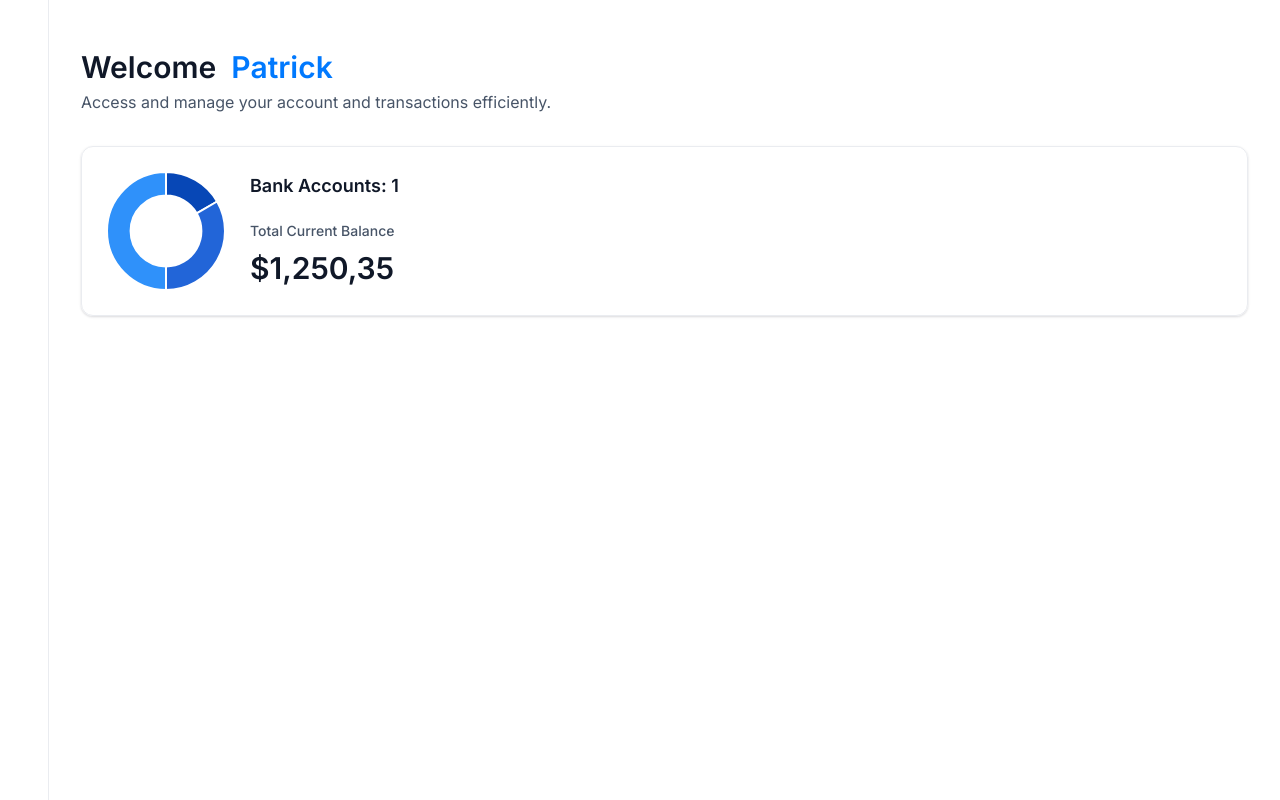
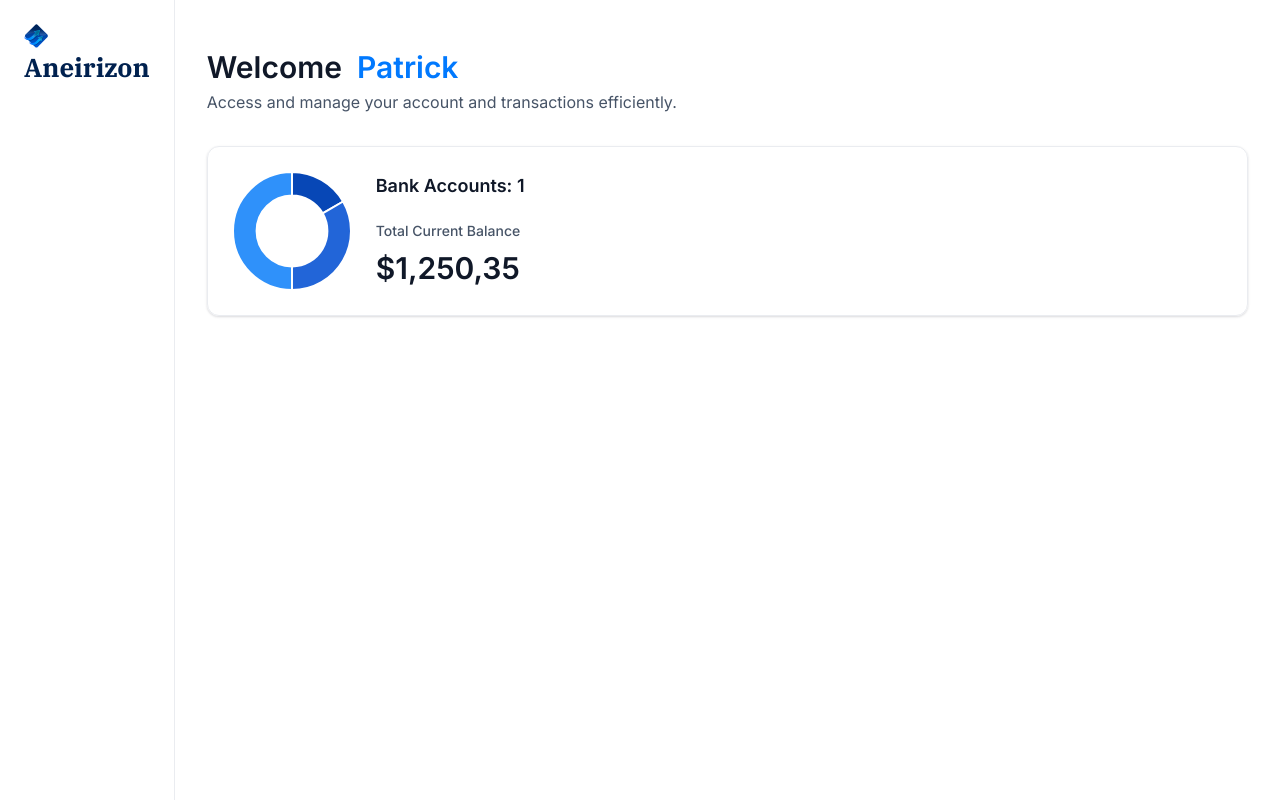
Before and after one commit to Anei2017/anei-banking, a Next.js app: page / in a window 1280 px wide. Built offline with nearby package versions, Linux system fonts and the light colour scheme.

Commit message:
another commit

```diff
--- a/components/Sidebar.tsx
+++ b/components/Sidebar.tsx
@@ -1,11 +1,25 @@
-import React from 'react'
+import React from "react";
+import Link from "next/link";
+import Image from "next/image";
 
-const  Sidebar = ({ user }: SiderbarProps) => {
+const Sidebar = ({ user }: SiderbarProps) => {
   return (
-      <section className='sidebar'>
+    <section className="sidebar">
+      <nav className="flex flex-col gap-4">
+        <Link href="/" className="mb-12 cursor-pointer items-center gap-2">
+          <Image
+            src="/icons/logo.svg"
+            width={34}
+            height={34}
+            alt="Horizon logo"
+            className="size-[24px]
+                      max-xl:size-14"
+          />
+          <h1 className="sidebar-logo">Aneirizon</h1>
+        </Link>
+      </nav>
+    </section>
+  );
+};
 
-    </section>
-  )
-}
-
-export default  Sidebar
+export default Sidebar;
```
